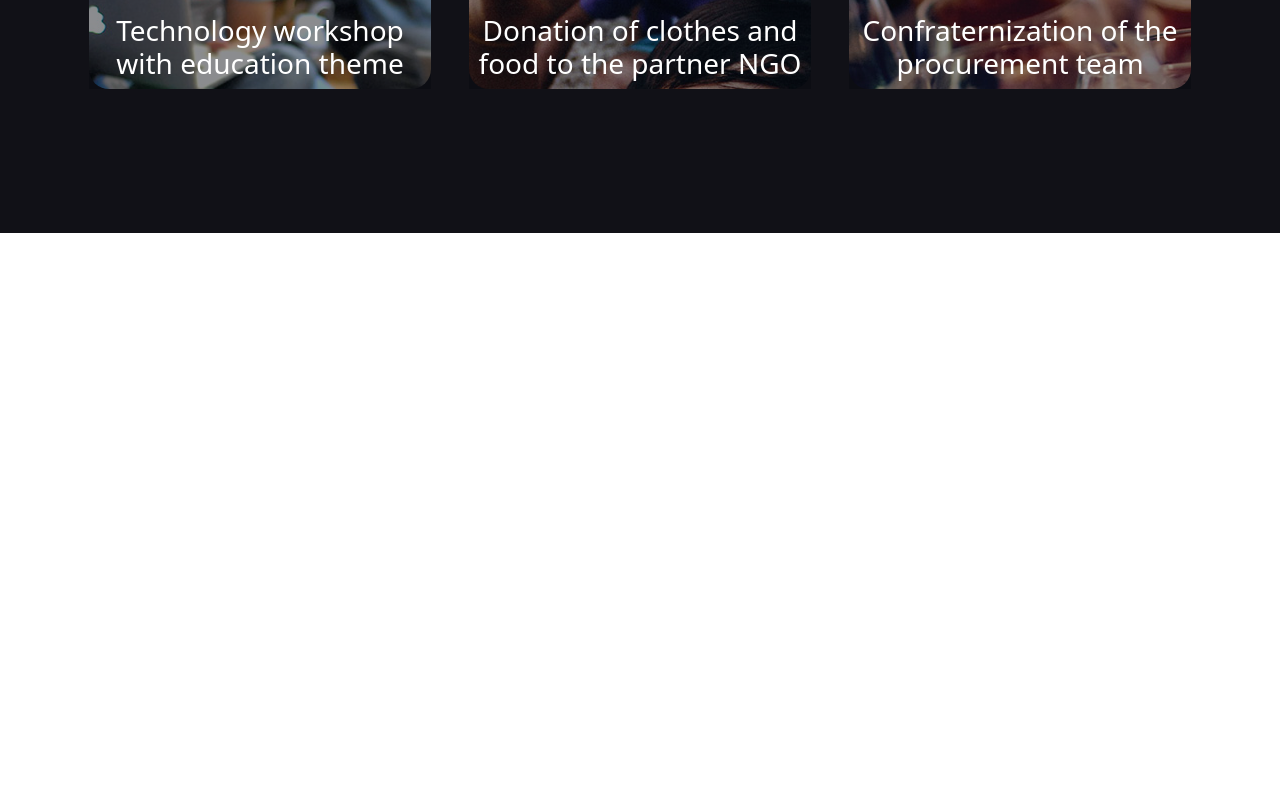
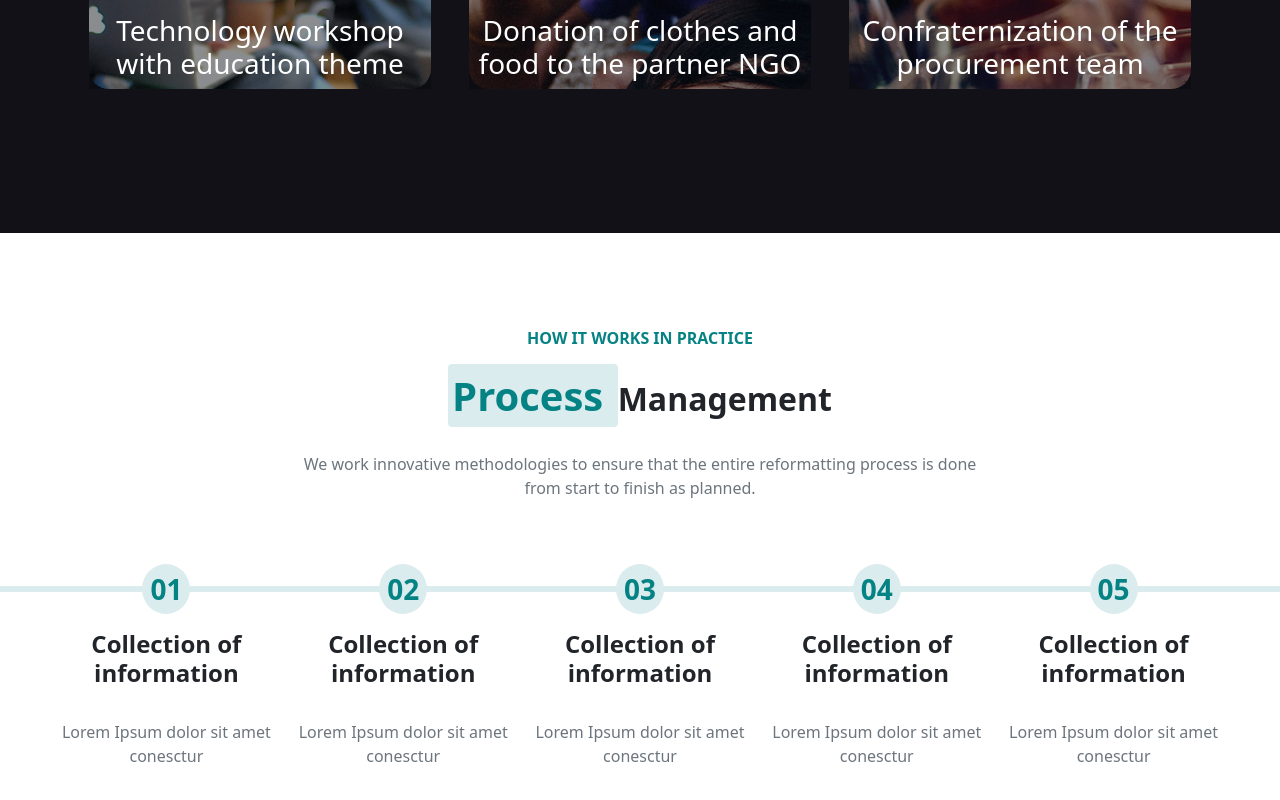
Before and after one commit to andrea1632/proj-html-vuejs, a Vue app: page / in a window 1280 px wide. Shown: the part 3388-4188 px from the top of the page. Before the commit the page ends 3621 px from the top, so only its background shows below. Built offline with nearby package versions, Linux system fonts and the light colour scheme.

Commit message:
added section Process

```diff
--- a/src/components/MainComp.vue
+++ b/src/components/MainComp.vue
@@ -23,10 +23,14 @@
     <section class="bgDarkBlue">
         <ProjectComp/>
     </section>
+    <section class="pb-5 mb-5">
+        <ProcessComp/>
+    </section>
 </main>
 </template>
 
 <script>
+import ProcessComp from './ProcessComp.vue'
 import ProjectComp from './ProjectComp.vue'
 import ClipComp from './ClipComp.vue'
 import CardComp from './CardComp.vue'
@@ -59,7 +63,8 @@ export default{
         CardComp,
         ClipComp,
         CompanyComp,
-        ProjectComp
+        ProjectComp,
+        ProcessComp
     }
 }
 </script>
--- /dev/null
+++ b/src/components/ProcessComp.vue
@@ -0,0 +1,118 @@
+<template>
+    <div class="pt-5">
+        <div class="text-center pt-5">
+            <h4 class="text-uppercase greenText fs-6 fw-bolder">
+                how it works in practice
+            </h4>
+            <h2 class="py-3 fw-bolder">
+                <span class="greenBg greenText p-1 fs-1 rounded">
+                    Process
+                </span>
+                Management
+            </h2>
+            <p class="text-secondary pb-5 pt-2">
+                We work innovative methodologies to ensure that the entire reformatting process is done <br>
+                from start to finish as planned.
+            </p>
+        </div>
+        <div class="container-fluid">
+            <div class="row mx-5 positionRelative">
+                <div class="greenLine">
+
+                </div>
+                <div class="ms-5 col text-center zindex1">
+                    <div class="rounded-circle greenBg greenText d-inline-block fs-3 fw-bolder px-2 py-1 mb-3">
+                        01
+                    </div>
+                    <h2 class="fs-4 fw-bolder pb-4">
+                        Collection of information
+                    </h2>
+                    <p class="text-secondary">
+                        Lorem Ipsum dolor sit amet <br>
+                        conesctur
+                    </p>
+                </div>
+                <div class="col text-center zindex1">
+                    <div class="rounded-circle greenBg greenText d-inline-block fs-3 fw-bolder px-2 py-1 mb-3">
+                        02
+                    </div>
+                    <h2 class="fs-4 fw-bolder pb-4">
+                        Collection of information
+                    </h2>
+                    <p class="text-secondary">
+                        Lorem Ipsum dolor sit amet <br>
+                        conesctur
+                    </p>
+                </div>
+                <div class="col text-center zindex1">
+                    <div class="rounded-circle greenBg greenText d-inline-block fs-3 fw-bolder px-2 py-1 mb-3">
+                        03
+                    </div>
+                    <h2 class="fs-4 fw-bolder pb-4">
+                        Collection of information
+                    </h2>
+                    <p class="text-secondary">
+                        Lorem Ipsum dolor sit amet <br>
+                        conesctur
+                    </p>
+                </div>
+                <div class="col text-center zindex1">
+                    <div class="rounded-circle greenBg greenText d-inline-block fs-3 fw-bolder px-2 py-1 mb-3">
+                        04
+                    </div>
+                    <h2 class="fs-4 fw-bolder pb-4">
+                        Collection of information
+                    </h2>
+                    <p class="text-secondary">
+                        Lorem Ipsum dolor sit amet <br>
+                        conesctur
+                    </p>
+                </div>
+                <div class="col text-center zindex1 me-5">
+                    <div class="rounded-circle greenBg greenText d-inline-block fs-3 fw-bolder px-2 py-1 mb-3">
+                        05
+                    </div>
+                    <h2 class="fs-4 fw-bolder pb-4">
+                        Collection of information
+                    </h2>
+                    <p class="text-secondary">
+                        Lorem Ipsum dolor sit amet <br>
+                        conesctur
+                    </p>
+                </div>
+            </div>
+        </div>
+    </div>
+</template>
+<script>
+    export default {
+        name: 'ProcessComp'
+    }
+</script>
+
+<style scoped>
+.greenText{
+    color: #058283;
+}
+.greenBg{
+    background-color: #DAECED;
+}
+.greenLine{
+    height: 6px;
+    background-color: #DAECED;
+    position: absolute;
+    top: 22px;
+}
+.positionRelative{
+    position: relative;
+    padding: 0 !important;
+    margin: 0 !important;
+}
+.zindex1{
+    z-index: 1;
+}
+.container-fluid{
+    margin: 0 !important;
+    padding: 0 !important;
+}
+</style>
```
